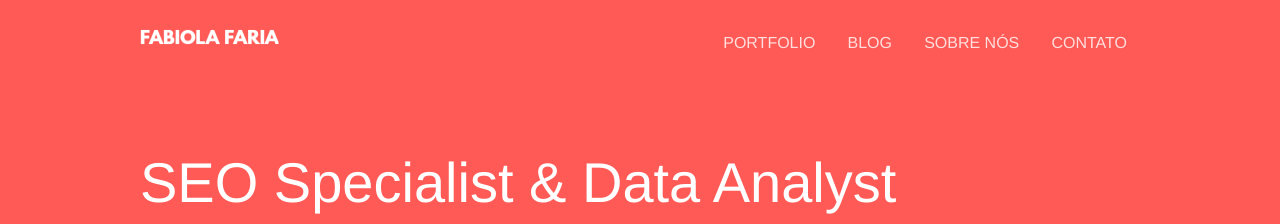
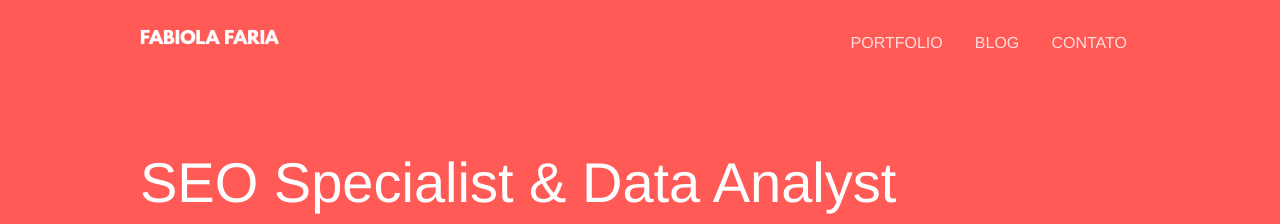
Before and after one commit to seoanalytics/seoanalytics.github.io, a Jekyll site: the page built from index.html, in a window 1280 px wide and 900 px high. Shown: the top 224 px of the window. Built offline with Jekyll 4.4.1, drawn with Linux system fonts in a browser that asks for light colours.

Commit message:
Updated '_data/navigation.yml' via CloudCannon

```diff
--- a/_data/navigation.yml
+++ b/_data/navigation.yml
@@ -3,7 +3,5 @@ links:
   link: /portfolio/
 - name: Blog
   link: /blog/
-- name: Sobre Nós
-  link: /about/
 - name: Contato
   link: /contact/
```
